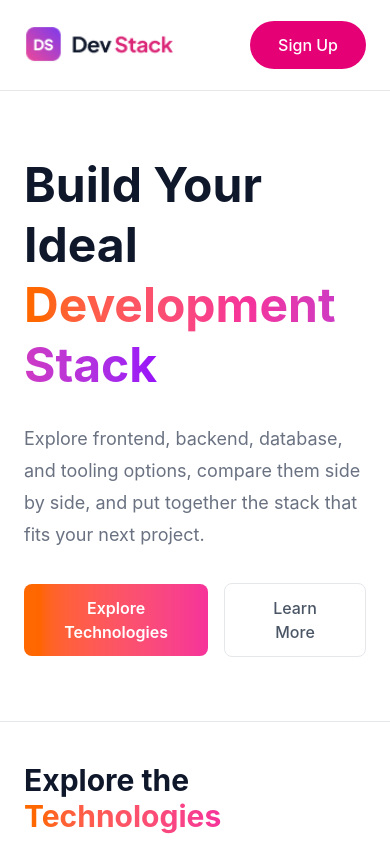
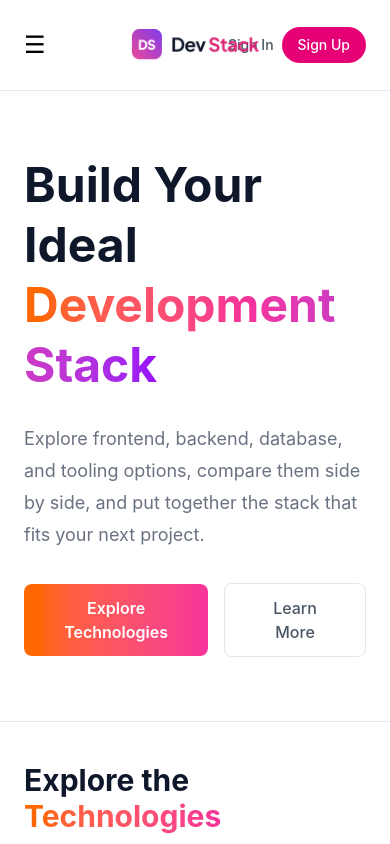
Before and after one commit to arifmitoo10-netizen/assignment-5, a React (Vite) app: page / in a window 390 px wide. Shown: the top 844 px of the page. Built offline with nearby package versions, Linux system fonts and the light colour scheme.

Commit message:
responsive done

```diff
--- a/src/component/Nav.tsx
+++ b/src/component/Nav.tsx
@@ -5,8 +5,16 @@ const Nav = () => {
   return (
     <nav className="sticky top-0 z-50 w-full border-b border-gray-200 bg-white">
 
-      <div className="mx-auto flex h-22.5 max-w-335 items-center justify-between px-6">
-        <img src={logo} alt="DevStack Logo" className="w-37.5" />
+      <div className="relative mx-auto flex h-[90px] max-w-[1340px] items-center justify-between px-6">
+
+        <button className="text-2xl md:hidden">
+          ☰
+        </button>
+
+        <div className="absolute left-1/2 -translate-x-1/2 md:static md:translate-x-0">
+          <img src={logo} alt="DevStack Logo" className="w-32.5 md:w-37.5"
+          />
+        </div>
 
         <div>
           <ul className="hidden items-center gap-9 md:flex">
@@ -18,12 +26,12 @@ const Nav = () => {
           </ul>
         </div>
 
-        <div className="flex items-center gap-6">
-          <button className="hidden font-medium text-gray-600 transition sm:block">
+        <div className="flex items-center gap-2 sm:gap-6">
+          <button className="block text-sm font-medium text-gray-600 transition sm:text-base">
             Sign In
           </button>
 
-          <button className="rounded-full bg-pink-600 px-7 py-3 font-medium text-white transition">
+          <button className="rounded-full bg-pink-600 px-4 py-2 text-sm font-medium text-white transition hover:bg-pink-700 sm:px-7 sm:py-3 sm:text-base">
             Sign Up
           </button>
         </div>
```
Also changed, not shown: src/component/Footer.tsx (+1 -8 lines).
